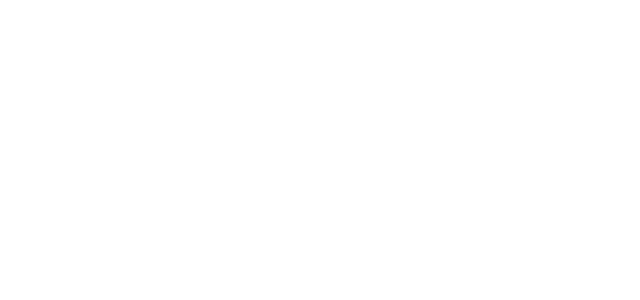
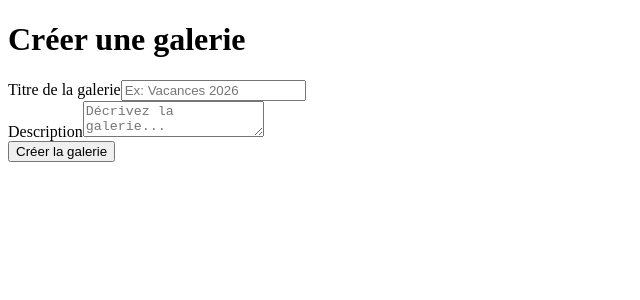
Before and after one commit to hugo-decrypte/PhotoPro, a Vue app in the folder web/photo-pro-backoffice/: page /gallery/new in a window 1280 px wide. Before the commit this address had no page. Shown: the top 300 px of the page, without its empty margins (0-640 px from the left). Built offline with nearby package versions, Linux system fonts and the light colour scheme.

Commit message:
Modif WEB
Modification du fichier Galleries en Gallery. Ajout d'un début de formulaire pour la création d'une gallerie

Co-Authored-By: Laugh <70723697+xLaugh@users.noreply.github.com>

```diff
--- a/web/photo-pro-backoffice/src/router/index.js
+++ b/web/photo-pro-backoffice/src/router/index.js
@@ -2,7 +2,7 @@
 import { REQUIRE_AUTH } from '../config/auth'
 import { useAuthStore } from '../stores/auth'
 import DashboardView from '../views/DashboardView.vue'
-import GalleriesView from '../views/GalleriesView.vue'
+import GalleryView from '../views/GalleryView.vue'
 import GalleryEditView from '../views/GalleryEditView.vue'
 import LoginView from '../views/LoginView.vue'
 import PhotosView from '../views/PhotosView.vue'
@@ -34,12 +34,12 @@
       component: PhotosView,
     },
     {
-      path: '/galleries',
-      name: 'galleries',
-      component: GalleriesView,
+      path: '/gallery',
+      name: 'gallery',
+      component: GalleryView,
     },
     {
-      path: '/galleries/new',
+      path: '/gallery/new',
       name: 'gallery-new',
       component: GalleryEditView,
     },
--- a/web/photo-pro-backoffice/src/views/DashboardView.vue
+++ b/web/photo-pro-backoffice/src/views/DashboardView.vue
@@ -17,7 +17,7 @@
     <p>Connecte avec succes.</p>
     <nav>
       <RouterLink :to="{ name: 'photos' }">Photos</RouterLink> |
-      <RouterLink :to="{ name: 'galleries' }">Galeries</RouterLink> |
+      <RouterLink :to="{ name: 'gallery' }">Galeries</RouterLink> |
       <RouterLink :to="{ name: 'gallery-new' }">Nouvelle galerie</RouterLink>
     </nav>
     <button type="button" @click="logout">Se deconnecter</button>
--- a/web/photo-pro-backoffice/src/views/GalleryEditView.vue
+++ b/web/photo-pro-backoffice/src/views/GalleryEditView.vue
@@ -1,6 +1,54 @@
+<script setup>
+import { ref } from 'vue'
+
+const title = ref('')
+const description = ref('')
+
+const errorMessage = ref('')
+const successMessage = ref('')
+const loading = ref(false)
+
+async function submit() {
+  errorMessage.value = ''
+  successMessage.value = ''
+
+  const cleanedTitle = title.value.trim()
+  if (!cleanedTitle) {
+    errorMessage.value = 'Le titre est obligatoire.'
+    return
+  }
+
+  // Pour l'instant, pas d'appel API: on prépare juste la UI.
+  loading.value = true
+  try {
+    successMessage.value = 'Il faut faire la route dans le back'
+  } finally {
+    loading.value = false
+  }
+}
+</script>
+
 <template>
   <main>
-    <h1>Edition de galerie</h1>
-    <p>Formulaire de creation/modification (a venir).</p>
+    <h1>Créer une galerie</h1>
+
+    <form @submit.prevent="submit">
+      <div>
+        <label>Titre de la galerie</label>
+        <input v-model="title" type="text" placeholder="Ex: Vacances 2026" />
+      </div>
+
+      <div>
+        <label>Description</label>
+        <textarea v-model="description" placeholder="Décrivez la galerie..." />
+      </div>
+
+      <button type="submit" :disabled="loading">
+        {{ loading ? 'Création...' : 'Créer la galerie' }}
+      </button>
+    </form>
+
+    <p v-if="errorMessage">{{ errorMessage }}</p>
+    <p v-if="successMessage">{{ successMessage }}</p>
   </main>
 </template>
```
Also changed, not shown: web/photo-pro-backoffice/src/views/GalleryView.vue (line endings or trailing spaces).
